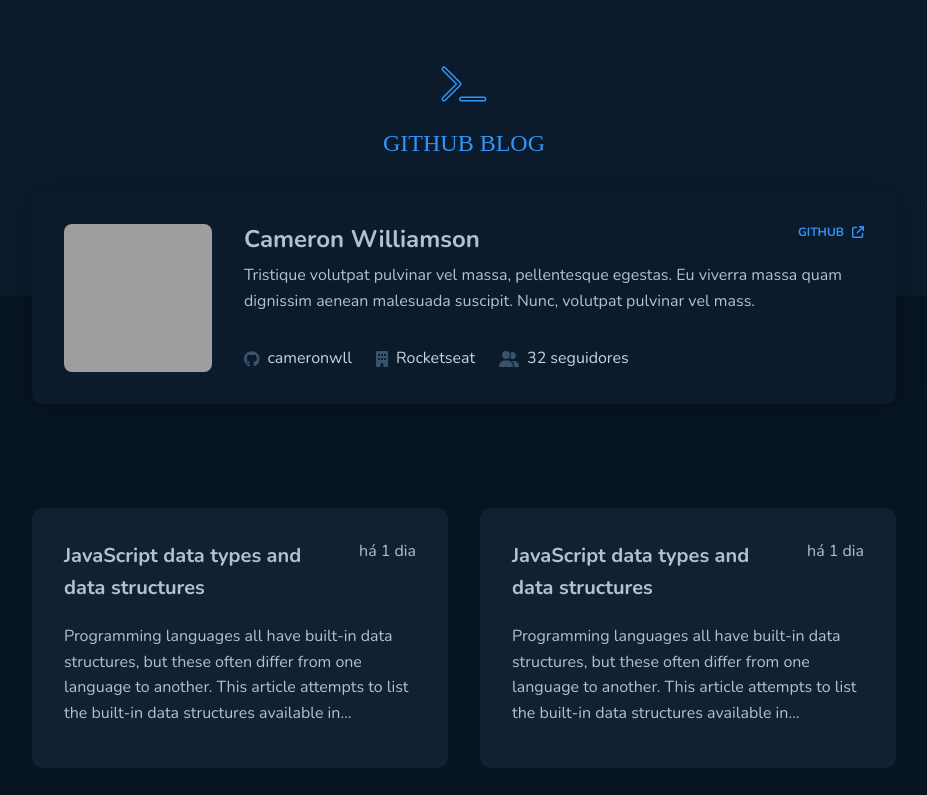
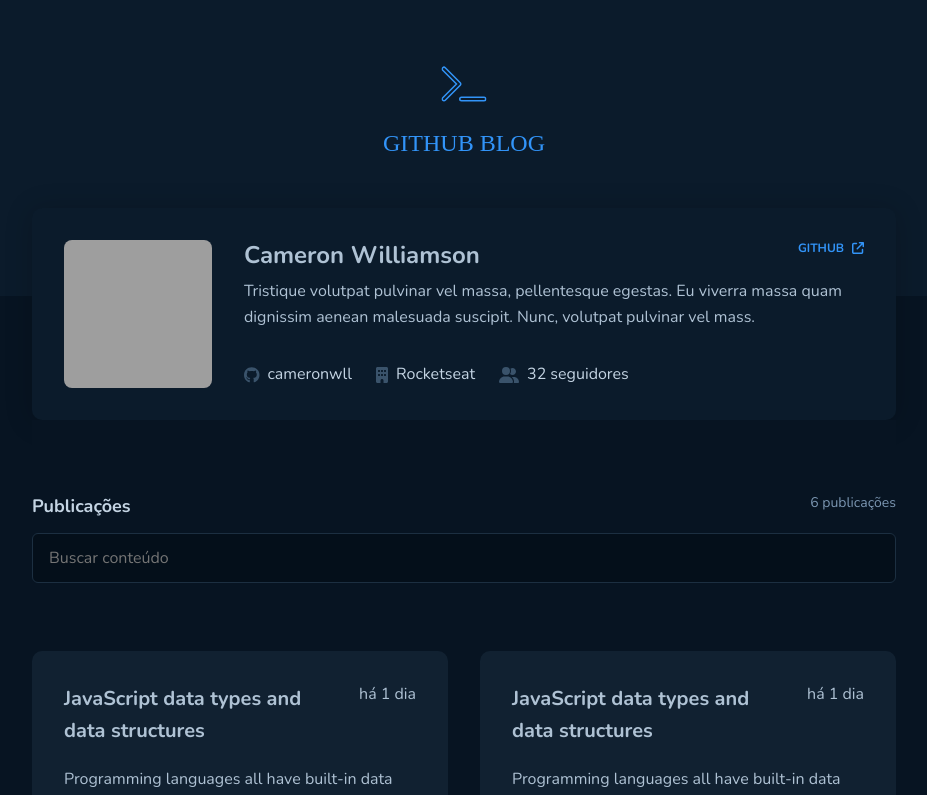
Before and after one commit to indiocode/ignite-github-blog, a React (Vite) app: page / in a window 1280 px wide. Shown: the top 795 px of the page, without its empty margins (176-1103 px from the left). Built offline with nearby package versions, Linux system fonts and the light colour scheme; grey boxes are pictures that could not be loaded; a web font is replaced by a local one.

Commit message:
:bug: set cover fixed position with sticky top distance

```diff
--- a/src/components/Cover/index.tsx
+++ b/src/components/Cover/index.tsx
@@ -1,14 +1,28 @@
 import { useLocation } from 'react-router-dom';
 import { PostCover } from '../PostCover';
 import { ProfileCover } from '../ProfileCover';
-import { CoverContainer } from './styles';
+import { CoverContainer, CoverContent, HeaderHome, HeaderInfo } from './styles';
 
 export function Cover() {
 	const location = useLocation();
 
 	return (
 		<CoverContainer>
-			{location.pathname.includes('post') ? <PostCover /> : <ProfileCover />}
+			<CoverContent>
+				{location.pathname.includes('post') ? <PostCover /> : <ProfileCover />}
+			</CoverContent>
+			{!location.pathname.includes('post') && (
+				<HeaderHome>
+					<HeaderInfo>
+						<span>Publicações</span>
+						<span>6 publicações</span>
+					</HeaderInfo>
+					<input
+						type="text"
+						placeholder="Buscar conteúdo"
+					/>
+				</HeaderHome>
+			)}
 		</CoverContainer>
 	);
 }
--- a/src/components/Cover/styles.ts
+++ b/src/components/Cover/styles.ts
@@ -1,13 +1,61 @@
 import styled from 'styled-components';
 
 export const CoverContainer = styled.div`
+	max-width: 54rem;
+
+	width: 100%;
+
 	position: sticky;
-	max-width: 54rem;
 	margin: 0 auto;
+	z-index: 2;
+	top: 13rem;
+`;
+
+export const CoverContent = styled.div`
 	background-color: ${({ theme }) => theme['base-profile']};
 	box-shadow: 0px 2px 28px rgba(0, 0, 0, 0.2);
 	border-radius: 10px;
 	padding: 2rem;
-	z-index: 9999;
-	top: 12rem;
 `;
+
+export const HeaderHome = styled.div`
+	background-color: ${({ theme }) => theme['base-background']};
+	padding-top: 4.5rem;
+	display: flex;
+	flex-direction: column;
+
+	gap: 12px;
+	width: 100%;
+
+	input {
+		width: 100%;
+		background-color: ${({ theme }) => theme['base-input']};
+		border: 1px solid ${({ theme }) => theme['base-border']};
+		border-radius: 6px;
+		height: 3.125rem;
+		padding: 1rem;
+
+		font-weight: 400;
+		font-size: 1rem;
+		line-height: 1.6;
+	}
+`;
+
+export const HeaderInfo = styled.div`
+	display: flex;
+	justify-content: space-between;
+
+	span:first-child {
+		font-weight: 700;
+		font-size: 1.125rem;
+		line-height: 1.6;
+		color: ${({ theme }) => theme['base-subtitle']};
+	}
+
+	span:last-child {
+		font-weight: 400;
+		font-size: 0.875rem;
+		line-height: 160%;
+		color: ${({ theme }) => theme['base-span']};
+	}
+`;
--- a/src/components/Header/styles.ts
+++ b/src/components/Header/styles.ts
@@ -1,16 +1,17 @@
 import styled from 'styled-components';
 
 export const HeaderContainer = styled.header`
-	position: fixed;
-	top: 0;
-	left: 0;
-	right: 0;
 	height: 18.5rem;
 	display: flex;
 	flex-direction: column;
 	align-items: center;
 	padding-top: 4rem;
 	gap: 1.25rem;
+	position: fixed;
+	z-index: 1;
+	top: 0;
+	left: 0;
+	right: 0;
 
 	background-color: ${({ theme }) => theme['base-profile']};
 
--- a/src/layouts/styles.ts
+++ b/src/layouts/styles.ts
@@ -1,6 +1,8 @@
 import styled from 'styled-components';
 
 export const LayoutContainer = styled.div`
+	/* position: relative; */
+
 	@media (max-width: 960px) {
 		padding: 0 3rem;
 	}
--- a/src/pages/Home/styles.ts
+++ b/src/pages/Home/styles.ts
@@ -3,12 +3,13 @@
 export const HomeContainer = styled.div`
 	max-width: 54rem;
 	margin: 0 auto;
-
-	/* margin-bottom: 234px; */
+	position: relative;
+	padding: 2rem 0;
+	top: 12.25rem;
 `;
 
 export const PostsContainer = styled.main`
-	margin-top: 296px;
+	margin-top: 3rem;
 	display: grid;
 	grid-template-columns: repeat(2, 1fr);
 
--- a/src/pages/Posts/index.tsx
+++ b/src/pages/Posts/index.tsx
@@ -4,6 +4,16 @@
 	return (
 		<PostContainer>
 			<h1>Post</h1>
+
+			<h1>Post</h1>
+
+			<h1>Post</h1>
+			<h1>Post</h1>
+			<h1>Post</h1>
+			<h1>Post</h1>
+			<h1>Post</h1>
+			<h1>Post</h1>
+			<h1>Post</h1>
 		</PostContainer>
 	);
 }
```
